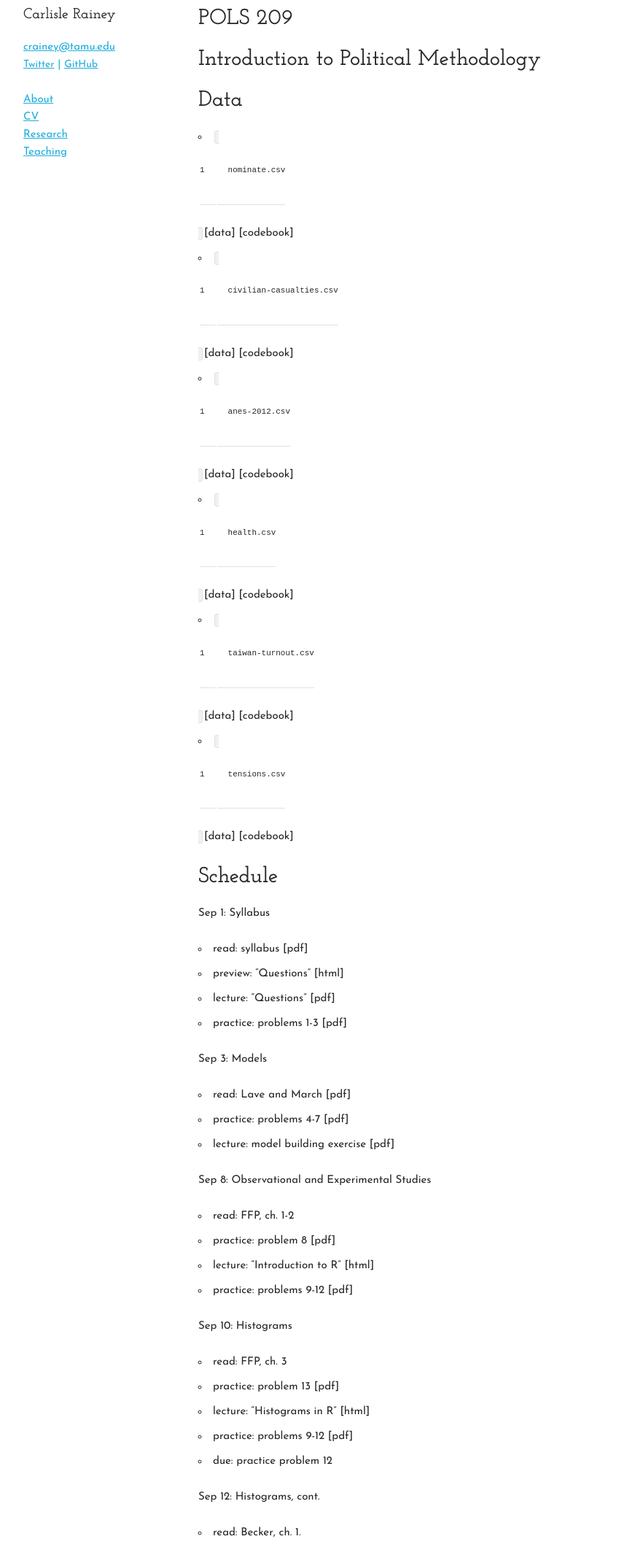
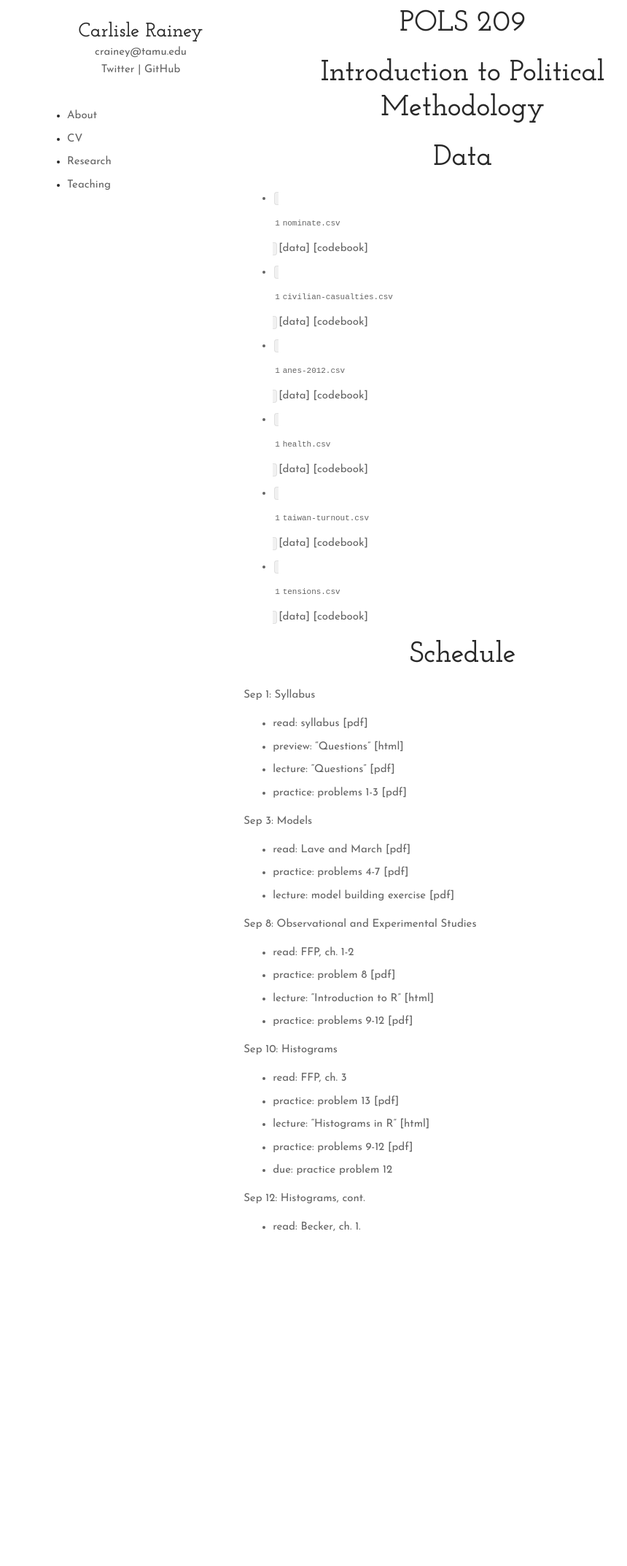
Before and after one commit to carlislerainey/carlislerainey.github.io, a Jekyll site: the page built from teaching/pols-209/index.md, in a window 1280 px wide. Shown: the whole page at 73% size, without its empty margins (128-988 px from the left). Built offline with Jekyll 4.4.1, drawn with Linux system fonts in a browser that asks for light colours; after the commit the page ends 1709 px from its top, so only the background shows below that.

Commit message:
make navigation menu more suitable for mobile

```diff
--- a/_layouts/default.html
+++ b/_layouts/default.html
@@ -28,16 +28,21 @@
   <div class="section hero">
     <div class="container">
       <div class="row">
-      <div class="one-third column">
-        <h2>Carlisle Rainey</h2>
+        <div class="four columns sidebar">
+          <h1 class = "carlisle">Carlisle Rainey</h1>
+          <p style = "text-align: center">
             <a href="mailto:crainey@tamu.edu">crainey@tamu.edu</a></br>
-        <a href="https://twitter.com/carlislerainey" style = "font-size: 14px">Twitter<a/>
-          | <a href="https://github.com/carlislerainey" style = "font-size: 14px">GitHub<a/> </br></br>
-            <a href="/">About</a></br>
-            <a href="/cv">CV</a></br>
-            <a href="/research">Research</a></br>
-            <a href="/teaching">Teaching</a>        </div>
-            <div class="two-thirds column">
+            <a href="https://twitter.com/carlislerainey" style = "font-size: 1.5rem">Twitter<a/>
+              | <a href="https://github.com/carlislerainey" style = "font-size: 1.5rem">GitHub<a/> </br></br>
+          </p>
+                <ul class = "menu">
+                  <li class = "menu"><a href="/">About</a></li>
+                  <li class = "menu"><a href="/cv">CV</a></li>
+                  <li class = "menu"><a href="/research">Research</a></li>
+                  <li class = "menu"><a href="/teaching">Teaching</li>
+                  </ul>
+                </div>
+              <div class="eight columns">
                 {{ content }}
               </div>
             </div>
--- a/css/skeleton.css
+++ b/css/skeleton.css
@@ -48,15 +48,8 @@
   float: left;
   box-sizing: border-box; }
 
-/* For devices larger than 400px */
-@media (min-width: 400px) {
-  .container {
-    width: 85%;
-    padding: 0; }
-}
-
-/* For devices larger than 550px */
-@media (min-width: 550px) {
+/* For devices larger than 760px */
+@media (min-width: 750px) {
   .container {
     width: 80%; }
   .column,
@@ -80,8 +73,8 @@
   .eleven.columns                 { width: 91.3333333333%; }
   .twelve.columns                 { width: 100%; margin-left: 0; }
 
-  .one-third.column               { width: 21%; } /*30.6666666667%; }*/
-  .two-thirds.column              { width: 74%; }/*65.3333333333%; } */
+  .one-third.column               { width: 30.6666666667%; }
+  .two-thirds.column              { width: 65.3333333333%; }
 
   .one-half.column                { width: 48%; }
 
@@ -125,15 +118,13 @@
 /* NOTE
 html is set to 62.5% so that all the REM measurements throughout Skeleton
 are based on 10px sizing. So basically 1.5rem = 15px :) */
-html {
-  font-size: 62.5%; }
+html { font-size: 62.5%; }
 body {
   font-size: 1.5em; /* currently ems cause chrome bug misinterpreting rems on body element */
   line-height: 1.6;
   font-weight: 400;
   font-family: "Josefin Sans", Helvetica, Arial, sans-serif;
   color: rgb(40, 40, 40); }
-
 
 /* Typography
 –––––––––––––––––––––––––––––––––––––––––––––––––– */
@@ -145,170 +136,62 @@
   font-weight: 600;
   color: rgb(40, 40, 40);
   }
-h1 { font-size: 3.0rem; line-height: 1.2; }
-h2 { font-size: 2.0rem; line-height: 1.25; }
-h3 { font-size: 1.5rem; line-height: 1.3; }
+h1 { text-align: center; font-size: 4.0rem; line-height: 1.2; }
+h2 { font-size: 3.0rem; line-height: 1.2; }
+h3 { font-size: 2.5rem; line-height: 1.2; font-variant: small-caps;}
+h4 { font-size: 1.5rem; line-height: 1.2; }
+
+h1.carlisle {
+  font-family: 'Josefin Slab';
+  font-size: 2.7rem;
+  text-align: center;
+  color: rgb(40, 40, 40);
+  padding: 0px;
+  padding-top: 20px;
+  margin-bottom: 0px;
+}
+
 
 /* Larger than phablet */
 @media (min-width: 550px) {
-  h1 { font-size: 3.0rem; }
-  h2 { font-size: 2.0rem; }
-  h3 { font-size: 1.5rem; }
+h1 { font-size: 4.0rem; line-height: 1.2; }
+h2 { font-size: 3.0rem; line-height: 1.2; }
+h3 { font-size: 2.0rem; line-height: 1.2; }
+h4 { font-size: 1.5rem; line-height: 1.2; font-variant: small-caps;}
 }
 
 p {
+  text-align: left;
   font-family: 'Josefin Sans';
   margin-top: 0; }
 
-
 /* Links
 –––––––––––––––––––––––––––––––––––––––––––––––––– */
+
 a {
-  color: #1EAEDB; }
+  text-decoration: none;
+  /*border-bottom: 1px grey solid;*/
+  color: rgb(100, 100, 100);
+  }
 a:hover {
-  color: #0FA0CE; }
-
-
-/* Buttons
-–––––––––––––––––––––––––––––––––––––––––––––––––– */
-.button,
-button,
-input[type="submit"],
-input[type="reset"],
-input[type="button"] {
-  display: inline-block;
-  height: 38px;
-  padding: 0 30px;
-  color: #555;
-  text-align: center;
-  font-size: 11px;
-  font-weight: 600;
-  line-height: 38px;
-  letter-spacing: .1rem;
-  text-transform: uppercase;
-  text-decoration: none;
-  white-space: nowrap;
-  background-color: transparent;
-  border-radius: 4px;
-  border: 1px solid #bbb;
-  cursor: pointer;
-  box-sizing: border-box; }
-.button:hover,
-button:hover,
-input[type="submit"]:hover,
-input[type="reset"]:hover,
-input[type="button"]:hover,
-.button:focus,
-button:focus,
-input[type="submit"]:focus,
-input[type="reset"]:focus,
-input[type="button"]:focus {
-  color: #333;
-  border-color: #888;
-  outline: 0; }
-.button.button-primary,
-button.button-primary,
-input[type="submit"].button-primary,
-input[type="reset"].button-primary,
-input[type="button"].button-primary {
-  color: #FFF;
-  background-color: #33C3F0;
-  border-color: #33C3F0; }
-.button.button-primary:hover,
-button.button-primary:hover,
-input[type="submit"].button-primary:hover,
-input[type="reset"].button-primary:hover,
-input[type="button"].button-primary:hover,
-.button.button-primary:focus,
-button.button-primary:focus,
-input[type="submit"].button-primary:focus,
-input[type="reset"].button-primary:focus,
-input[type="button"].button-primary:focus {
-  color: #FFF;
-  background-color: #1EAEDB;
-  border-color: #1EAEDB; }
-
-
-/* Forms
-–––––––––––––––––––––––––––––––––––––––––––––––––– */
-input[type="email"],
-input[type="number"],
-input[type="search"],
-input[type="text"],
-input[type="tel"],
-input[type="url"],
-input[type="password"],
-textarea,
-select {
-  height: 38px;
-  padding: 6px 10px; /* The 6px vertically centers text on FF, ignored by Webkit */
-  background-color: #fff;
-  border: 1px solid #D1D1D1;
-  border-radius: 4px;
-  box-shadow: none;
-  box-sizing: border-box; }
-/* Removes awkward default styles on some inputs for iOS */
-input[type="email"],
-input[type="number"],
-input[type="search"],
-input[type="text"],
-input[type="tel"],
-input[type="url"],
-input[type="password"],
-textarea {
-  -webkit-appearance: none;
-     -moz-appearance: none;
-          appearance: none; }
-textarea {
-  min-height: 65px;
-  padding-top: 6px;
-  padding-bottom: 6px; }
-input[type="email"]:focus,
-input[type="number"]:focus,
-input[type="search"]:focus,
-input[type="text"]:focus,
-input[type="tel"]:focus,
-input[type="url"]:focus,
-input[type="password"]:focus,
-textarea:focus,
-select:focus {
-  border: 1px solid #33C3F0;
-  outline: 0; }
-label,
-legend {
-  display: block;
-  margin-bottom: .5rem;
-  font-weight: 600; }
-fieldset {
-  padding: 0;
-  border-width: 0; }
-input[type="checkbox"],
-input[type="radio"] {
-  display: inline; }
-label > .label-body {
-  display: inline-block;
-  margin-left: .5rem;
-  font-weight: normal; }
+  color: rgb(0,0,0);
+  }
 
 
 /* Lists
 –––––––––––––––––––––––––––––––––––––––––––––––––– */
 ul {
-  list-style: circle inside; }
-ol {
-  list-style: decimal inside; }
-ol, ul {
-  padding-left: 0;
-  margin-top: 0; }
-ul ul,
-ul ol,
-ol ol,
-ol ul {
-  margin: 1.5rem 0 1.5rem 3rem;
-  font-size: 90%; }
+  list-style-type: disc;
+}
+
+ul ul {
+  list-style-type: circle;
+  font-size: 100%
+}
+
 li {
-  margin-bottom: 1rem; }
-
+  margin: 0.5em 0; /* adjust space between list elements*/
+}
 
 /* Code
 –––––––––––––––––––––––––––––––––––––––––––––––––– */
@@ -325,100 +208,20 @@
   padding: 1rem 1.5rem;
   white-space: pre; }
 
-
-/* Tables
+/* Menu (Navigation Links)
 –––––––––––––––––––––––––––––––––––––––––––––––––– */
-th,
-td {
-  padding: 12px 15px;
-  text-align: left;
-  border-bottom: 1px solid #E1E1E1; }
-th:first-child,
-td:first-child {
-  padding-left: 0; }
-th:last-child,
-td:last-child {
-  padding-right: 0; }
 
 
-/* Spacing
-–––––––––––––––––––––––––––––––––––––––––––––––––– */
-button,
-.button {
-  margin-bottom: 1rem; }
-input,
-textarea,
-select,
-fieldset {
-  margin-bottom: 1.5rem; }
-pre,
-blockquote,
-dl,
-figure,
-table,
-p,
-ul,
-ol,
-form {
-  margin-bottom: 2.5rem; }
-
-
-/* Utilities
-–––––––––––––––––––––––––––––––––––––––––––––––––– */
-.u-full-width {
-  width: 100%;
-  box-sizing: border-box; }
-.u-max-full-width {
-  max-width: 100%;
-  box-sizing: border-box; }
-.u-pull-right {
-  float: right; }
-.u-pull-left {
-  float: left; }
-
-
-/* Misc
-–––––––––––––––––––––––––––––––––––––––––––––––––– */
-hr {
-  margin-top: 3rem;
-  margin-bottom: 3.5rem;
-  border-width: 0;
-  border-top: 1px solid #E1E1E1; }
-
-
-/* Clearing
-–––––––––––––––––––––––––––––––––––––––––––––––––– */
-
-/* Self Clearing Goodness */
-.container:after,
-.row:after,
-.u-cf {
-  content: "";
-  display: table;
-  clear: both; }
-
-
-/* Media Queries
-–––––––––––––––––––––––––––––––––––––––––––––––––– */
-/*
-Note: The best way to structure the use of media queries is to create the queries
-near the relevant code. For example, if you wanted to change the styles for buttons
-on small devices, paste the mobile query code up in the buttons section and style it
-there.
-*/
-
-
-/* Larger than mobile */
-@media (min-width: 400px) {}
-
-/* Larger than phablet (also point when grid becomes active) */
-@media (min-width: 550px) {}
-
 /* Larger than tablet */
-@media (min-width: 750px) {}
-
-/* Larger than desktop */
-@media (min-width: 1000px) {}
-
-/* Larger than Desktop HD */
-@media (min-width: 1200px) {}
+@media (max-width: 750px) {
+  ul.menu {
+    text-align: center;
+    margin-left: 0;
+    padding-left: 0;
+  }
+  li.menu {
+  display: inline-block;
+  margin-left: 1.5rem;
+  margin-right: 1.5rem;
+  }
+}
```
Also changed, not shown: cv/index.md (+0 -2 lines). Lines whose indentation alone changed are shown as unchanged.
